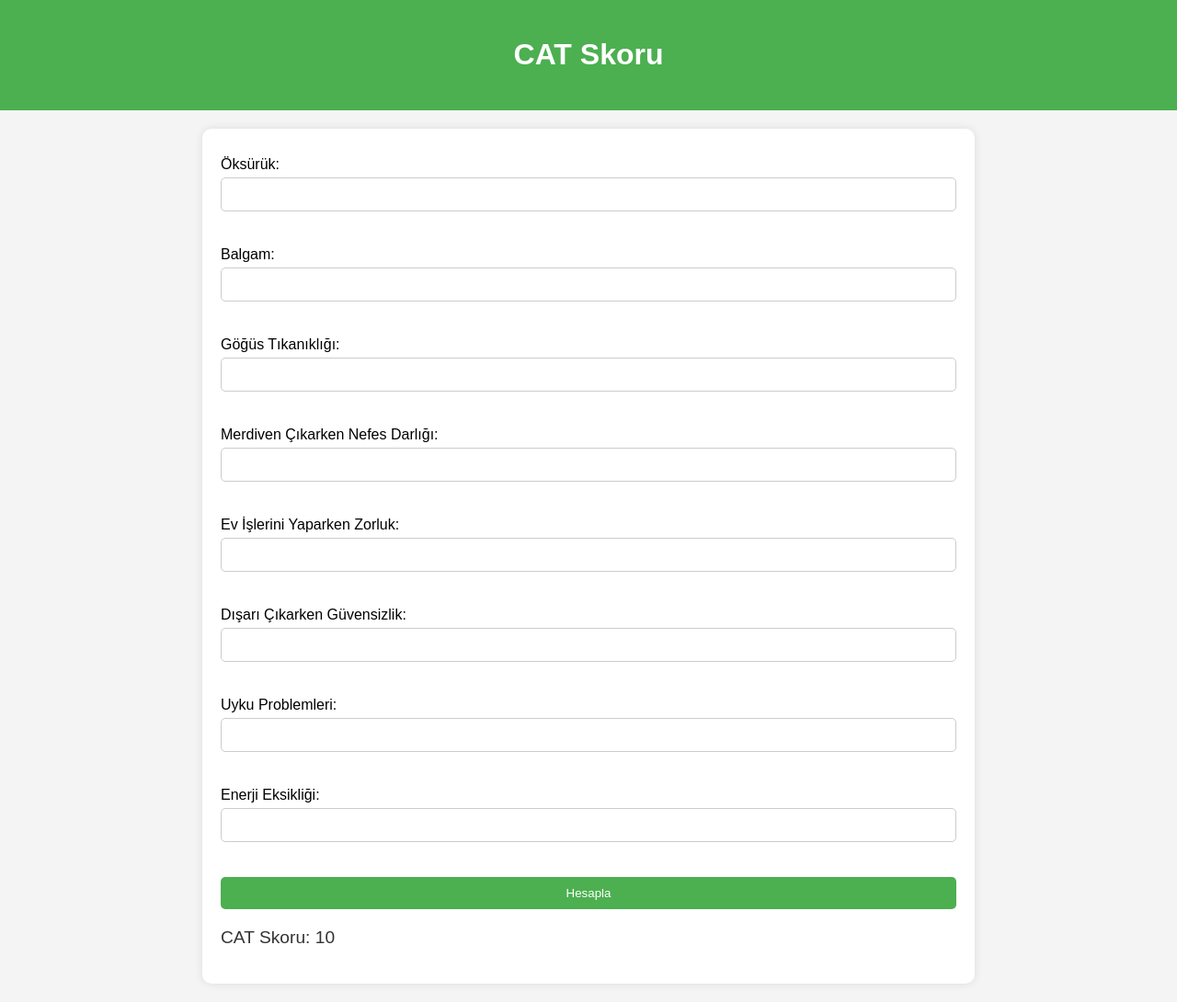
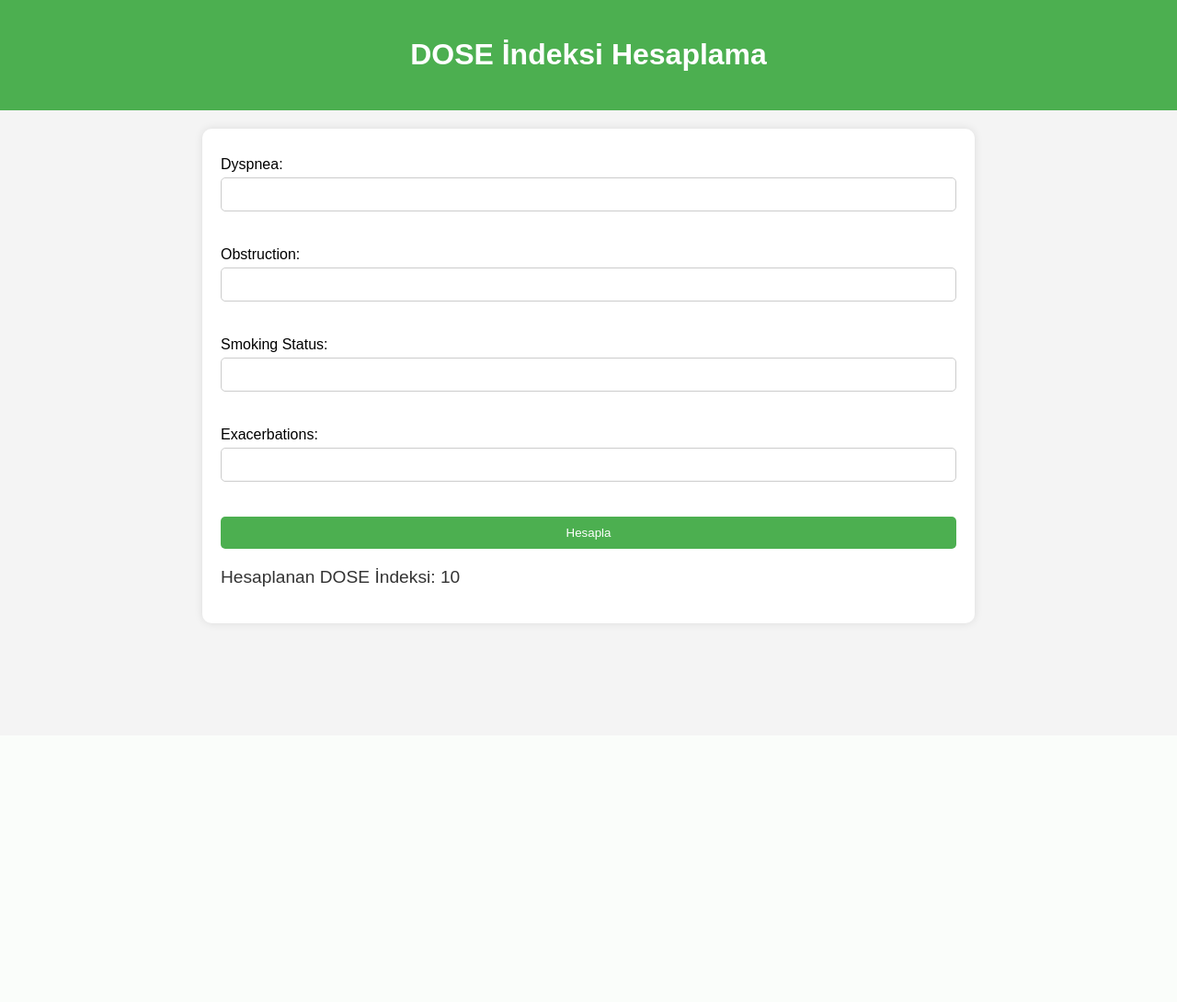
Before and after one commit to MuMSuZ/pulmo, a Flask app: template koah/dose/templates/dose.html in a window 1280 px wide. Shown: the whole page at 92% size. After the commit the page ends 683 px from the top, so only its background shows below. Run offline with Flask 3, Linux system fonts and the light colour scheme; the template is opened without the code that fills it: most values are stand-ins (such as "Sample title", 1, 10 or a date in 2020).

Commit message:
update all

```diff
--- a/koah/dose/dose.py
+++ b/koah/dose/dose.py
@@ -1,31 +1,27 @@
-from flask import Flask, render_template, request
+from flask import Flask, render_template, request, jsonify
 from waitress import serve
 import os
 
 app = Flask(__name__)
 
-def cat_score(answers):
-    score = sum(answers)
-    return score
+# DOSE İndeksi Hesaplama
+def dose_index(dyspnea, obstruction, smoking_status, exacerbations):
+    return dyspnea + obstruction + smoking_status + exacerbations
 
 @app.route('/')
 def index():
-    return render_template('cat.html')
+    return render_template('dose.html')
 
 @app.route('/calculate', methods=['POST'])
 def calculate():
-    answers = [
-        int(request.form['q1']),
-        int(request.form['q2']),
-        int(request.form['q3']),
-        int(request.form['q4']),
-        int(request.form['q5']),
-        int(request.form['q6']),
-        int(request.form['q7']),
-        int(request.form['q8'])
-    ]
-    score = cat_score(answers)
-    return render_template('cat.html', score=score)
+    dyspnea = int(request.form['dyspnea'])
+    obstruction = int(request.form['obstruction'])
+    smoking_status = int(request.form['smoking_status'])
+    exacerbations = int(request.form['exacerbations'])
+
+    score = dose_index(dyspnea, obstruction, smoking_status, exacerbations)
+
+    return render_template('dose.html', score=score)
 
 if __name__ == '__main__':
     port = int(os.environ.get('PORT', 8080))
--- a/koah/dose/static/dose.js
+++ b/koah/dose/static/dose.js
@@ -1,16 +1,26 @@
-function calculateCat(event) {
+document.getElementById('doseForm').addEventListener('submit', function(event) {
     event.preventDefault();
 
-    const q1 = parseInt(document.getElementById('q1').value);
-    const q2 = parseInt(document.getElementById('q2').value);
-    const q3 = parseInt(document.getElementById('q3').value);
-    const q4 = parseInt(document.getElementById('q4').value);
-    const q5 = parseInt(document.getElementById('q5').value);
-    const q6 = parseInt(document.getElementById('q6').value);
-    const q7 = parseInt(document.getElementById('q7').value);
-    const q8 = parseInt(document.getElementById('q8').value);
+    const dyspnea = parseInt(document.querySelector('[name="dyspnea"]').value);
+    const obstruction = parseInt(document.querySelector('[name="obstruction"]').value);
+    const smokingStatus = parseInt(document.querySelector('[name="smoking_status"]').value);
+    const exacerbations = parseInt(document.querySelector('[name="exacerbations"]').value);
 
-    const score = q1 + q2 + q3 + q4 + q5 + q6 + q7 + q8;
-
-    document.getElementById('result').innerHTML = `CAT Skoru: ${score}`;
-}
+    fetch('/calculate', {
+        method: 'POST',
+        headers: {
+            'Content-Type': 'application/json'
+        },
+        body: JSON.stringify({
+            dyspnea: dyspnea,
+            obstruction: obstruction,
+            smoking_status: smokingStatus,
+            exacerbations: exacerbations
+        })
+    })
+    .then(response => response.json())
+    .then(data => {
+        const resultDiv = document.getElementById('result');
+        resultDiv.innerHTML = `<p>Hesaplanan DOSE İndeksi: ${data.score}</p>`;
+    });
+});
--- a/koah/dose/templates/dose.html
+++ b/koah/dose/templates/dose.html
@@ -1,41 +1,33 @@
 <!DOCTYPE html>
-<html lang="tr">
+<html lang="en">
 <head>
     <meta charset="UTF-8">
     <meta name="viewport" content="width=device-width, initial-scale=1.0">
-    <title>CAT Skoru</title>
-    <link rel="stylesheet" href="/static/cat.css">
+    <title>DOSE İndeksi Hesaplama</title>
+    <link rel="stylesheet" href="/static/dose.css">
 </head>
 <body>
     <header>
-        <h1>CAT Skoru</h1>
+        <h1>DOSE İndeksi Hesaplama</h1>
     </header>
     <main>
-        <form id="catForm" action="/cat/calculate" method="POST">
-            <label for="q1">Öksürük:</label>
-            <input type="number" id="q1" name="q1" min="0" max="5" required><br>
-            <label for="q2">Balgam:</label>
-            <input type="number" id="q2" name="q2" min="0" max="5" required><br>
-            <label for="q3">Göğüs Tıkanıklığı:</label>
-            <input type="number" id="q3" name="q3" min="0" max="5" required><br>
-            <label for="q4">Merdiven Çıkarken Nefes Darlığı:</label>
-            <input type="number" id="q4" name="q4" min="0" max="5" required><br>
-            <label for="q5">Ev İşlerini Yaparken Zorluk:</label>
-            <input type="number" id="q5" name="q5" min="0" max="5" required><br>
-            <label for="q6">Dışarı Çıkarken Güvensizlik:</label>
-            <input type="number" id="q6" name="q6" min="0" max="5" required><br>
-            <label for="q7">Uyku Problemleri:</label>
-            <input type="number" id="q7" name="q7" min="0" max="5" required><br>
-            <label for="q8">Enerji Eksikliği:</label>
-            <input type="number" id="q8" name="q8" min="0" max="5" required><br>
+        <form id="doseForm" action="/calculate" method="POST">
+            <label for="dyspnea">Dyspnea:</label>
+            <input type="number" name="dyspnea" min="0" max="3" required><br>
+            <label for="obstruction">Obstruction:</label>
+            <input type="number" name="obstruction" min="0" max="3" required><br>
+            <label for="smoking_status">Smoking Status:</label>
+            <input type="number" name="smoking_status" min="0" max="1" required><br>
+            <label for="exacerbations">Exacerbations:</label>
+            <input type="number" name="exacerbations" min="0" max="2" required><br>
             <button type="submit">Hesapla</button>
         </form>
         <div id="result">
             {% if score is not none %}
-                <p>CAT Skoru: {{ score }}</p>
+                <p>Hesaplanan DOSE İndeksi: {{ score }}</p>
             {% endif %}
         </div>
     </main>
-    <script src="/static/cat.js"></script>
+    <script src="/static/dose.js"></script>
 </body>
 </html>
```
Also changed, not shown: 1 other file.
